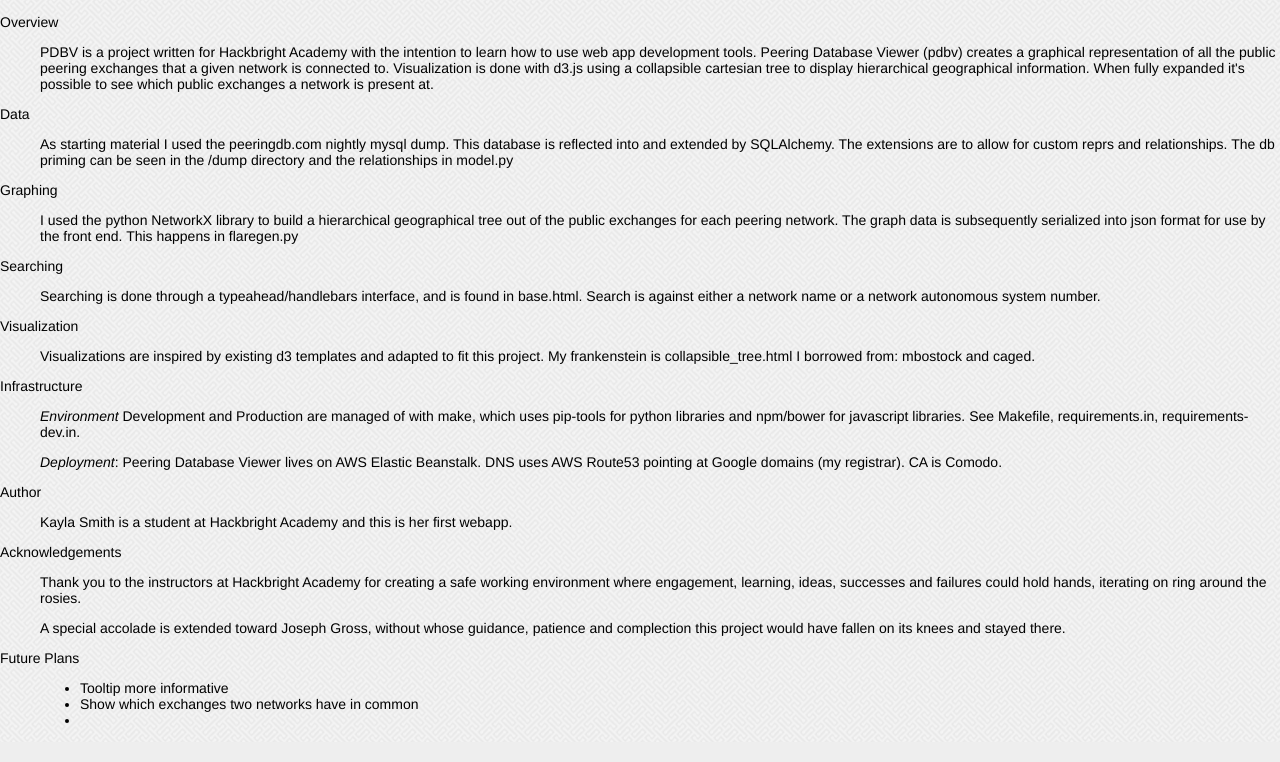
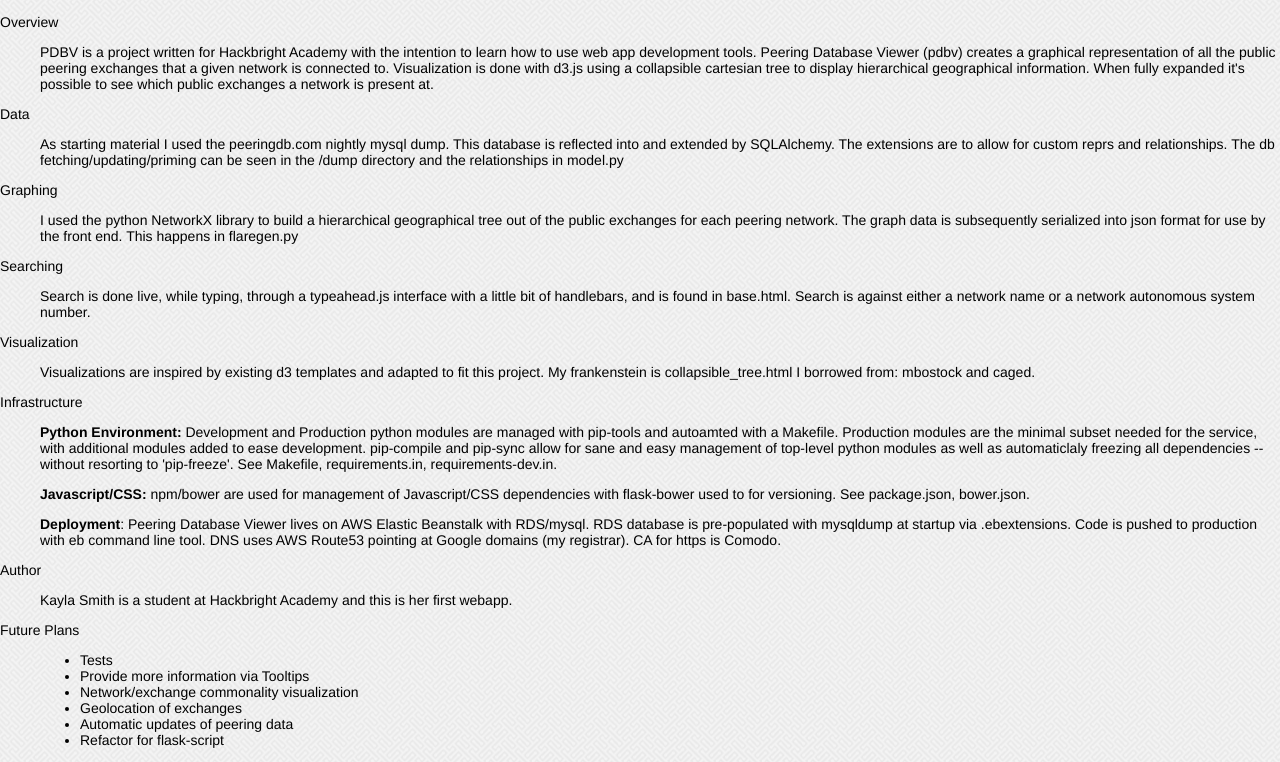
Before and after one commit to kytrick/pdbv, a Flask app: template templates/about.html in a window 1280 px wide. Shown: the part 117-879 px from the top of the page. Before the commit the page ends 840 px from the top, so only its background shows below. Run offline with Flask 2, Linux system fonts and the light colour scheme; the template is opened without the code that fills it, so the values that code supplies are empty; parts of the project's set-up code (start-up, migrations or seed data) failed here and were passed over; some libraries are stand-ins or nearby versions.

Commit message:
updated infra notes

```diff
--- a/templates/about.html
+++ b/templates/about.html
@@ -14,7 +14,7 @@ PDBV is a project written for Hackbright Academy with the intention to learn how
 
 <dt>Data</dt>
 <dd><p class="text-muted">
-As starting material I used the peeringdb.com nightly mysql dump.  This database is reflected into and extended by SQLAlchemy. The extensions are to allow for custom reprs and relationships. The db priming can be seen in the /dump directory and the relationships in model.py
+As starting material I used the peeringdb.com nightly mysql dump.  This database is reflected into and extended by SQLAlchemy. The extensions are to allow for custom reprs and relationships. The db fetching/updating/priming can be seen in the /dump directory and the relationships in model.py
 </p>
 </dd>
 
@@ -26,7 +26,7 @@ I used the python NetworkX library to build a hierarchical geographical tree out
 
 <dt>Searching</dt>
 <dd><p class="text-muted">
-Searching is done through a typeahead/handlebars interface, and is found in base.html.  Search is against either a network name or a network autonomous system number.
+Search is done live, while typing, through a typeahead.js interface with a little bit of handlebars, and is found in base.html.  Search is against either a network name or a network autonomous system number.
 </p>
 </dd>
 
@@ -39,14 +39,15 @@ I borrowed from: <a href = "https://mbostock.github.io/d3/talk/20111018/tree.htm
 
 <dt>Infrastructure</dt>
 <dd><p class="text-muted">
-<i>Environment</i> Development and Production are managed of with make, which uses pip-tools for python libraries and npm/bower for javascript libraries. See Makefile, requirements.in, requirements-dev.in.
+<strong>Python Environment:</strong> Development and Production python modules are managed with pip-tools and autoamted with a Makefile. Production modules are the minimal subset needed for the service, with additional modules added to ease development. pip-compile and pip-sync allow for sane and easy management of top-level python modules as well as automaticlaly freezing all dependencies -- without resorting to 'pip-freeze'. See Makefile, requirements.in, requirements-dev.in.</p>
+
+<p class="text-muted">
+<strong>Javascript/CSS:</strong> npm/bower are used for management of Javascript/CSS dependencies with flask-bower used to for versioning. See package.json, bower.json.
 </p>
 
 <p class="text-muted">
-<i>Deployment</i>:
-Peering Database Viewer lives on AWS Elastic Beanstalk.
-DNS uses AWS Route53 pointing at Google domains (my registrar).
-CA is Comodo.
+<strong>Deployment</strong>:
+Peering Database Viewer lives on AWS Elastic Beanstalk with RDS/mysql. RDS database is pre-populated with mysqldump at startup via .ebextensions. Code is pushed to production with eb command line tool. DNS uses AWS Route53 pointing at Google domains (my registrar). CA for https is Comodo.
 </p>
 </dd>
 
@@ -56,21 +57,16 @@ Kayla Smith is a student at Hackbright Academy and this is her first webapp.
 </p>
 </dd>
 
-<dt>Acknowledgements</dt>
-<dd><p class="text-muted">
-Thank you to the instructors at Hackbright Academy for creating a safe working environment where engagement, learning, ideas, successes and failures could hold hands, iterating on ring around the rosies.
-<p>
-<p class = "text-muted">
-A special accolade is extended toward Joseph Gross, without whose guidance, patience and complection this project would have fallen on its knees and stayed there.
-</p>
-</dd>
 
 <dt>Future Plans</dt>
 <dd><p class="text-muted">
 <ul class="text-muted">
-<li> Tooltip more informative
-<li> Show which exchanges two networks have in common
-<li>
+<li> Tests
+<li> Provide more information via Tooltips
+<li> Network/exchange commonality visualization
+<li> Geolocation of exchanges
+<li> Automatic updates of peering data
+<li> Refactor for flask-script
 </ul>
 </p>
 </dd>
```
